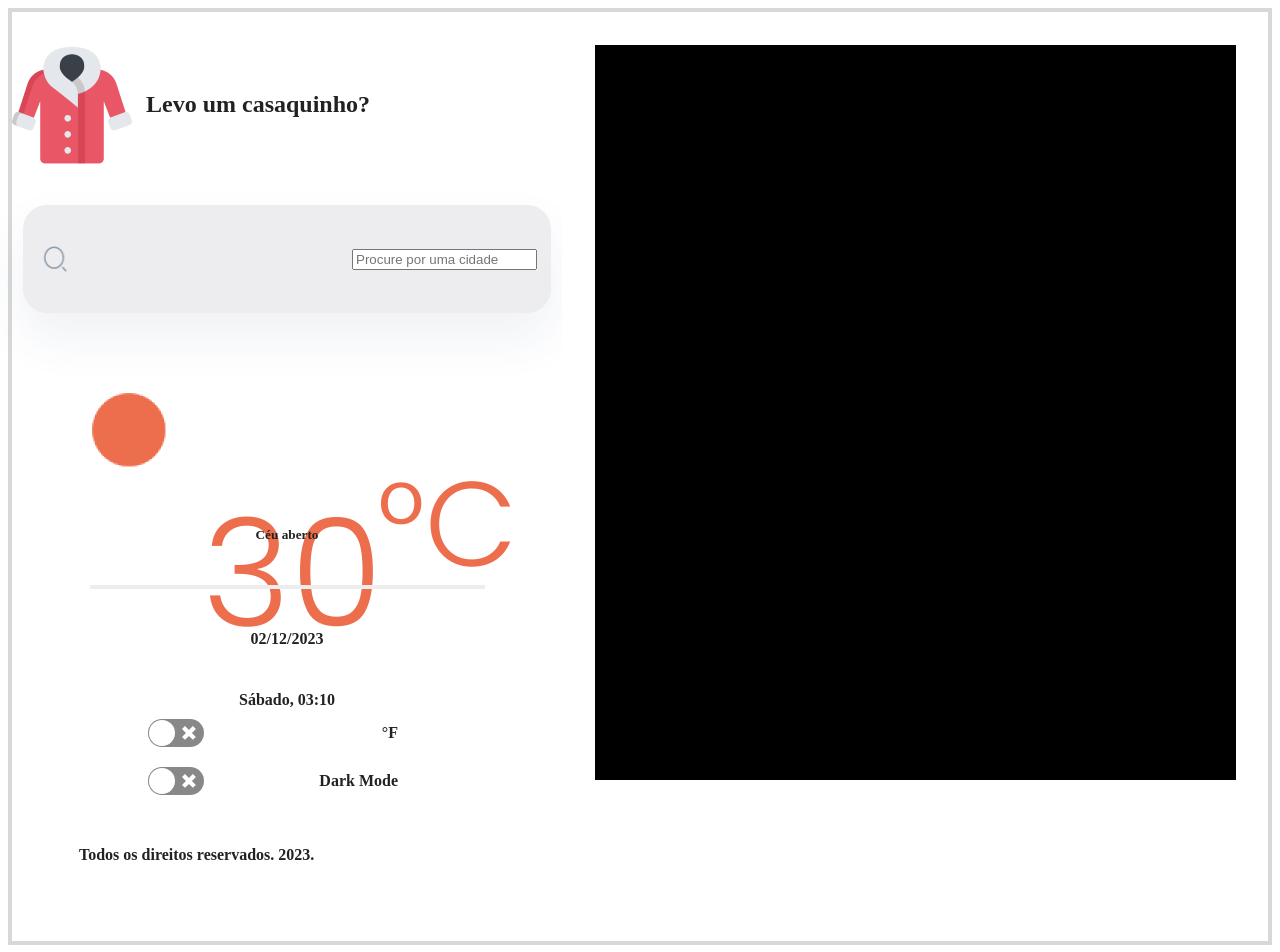
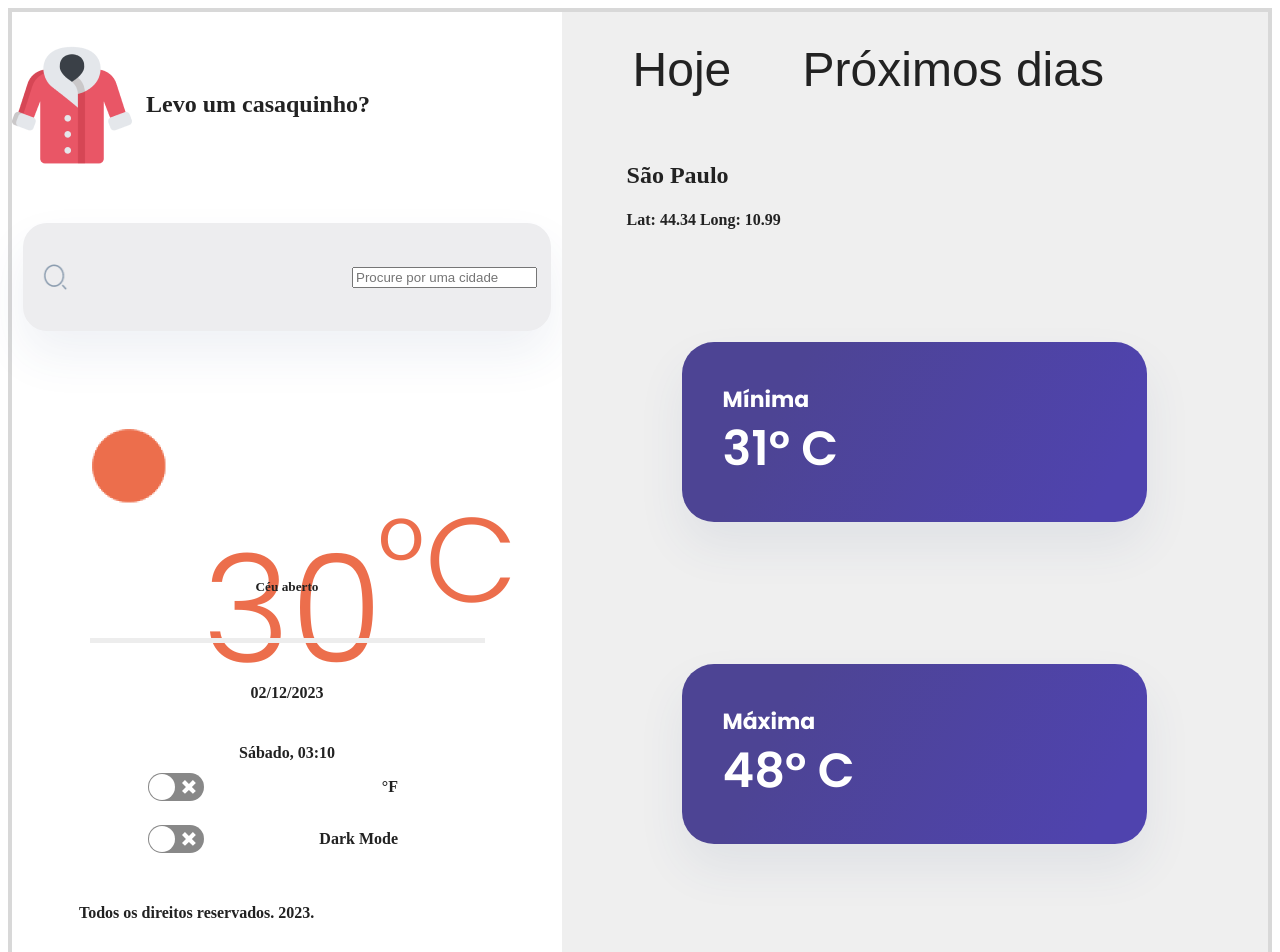
Before and after one commit to natybrum97/technical-challenge-weather, a React (Vite) app: page / in a window 1280 px wide. Shown: the top 952 px of the page. Built offline with nearby package versions, Linux system fonts and the light colour scheme; the HTML template or start-up script is replaced by a standard one.

Commit message:
feat: version with ready-made first page layout and dark mode.

```diff
--- a/src/components/LargerContainerContent.jsx
+++ b/src/components/LargerContainerContent.jsx
@@ -1,9 +1,60 @@
-import styled from "styled-components"
+import styled from "styled-components";
+import { useContext } from "react";
+import { WeatherContext } from "../contexts/WeatherContext";
+import { convertToFahrenheit } from "../useful/convertToFahrenheit";
 
 export default function LargerContainerContent() {
+
+    const { darkmode, fahrenheit } = useContext(WeatherContext);
+
+    const minimumTemperatureCelsius = 31;
+    const minimumTemperature = fahrenheit ? convertToFahrenheit(minimumTemperatureCelsius) : minimumTemperatureCelsius;
+
+    const maximumTemperatureCelsius = 48;
+    const maximumTemperature = fahrenheit ? convertToFahrenheit(maximumTemperatureCelsius) : maximumTemperatureCelsius;
+
+
     return (
 
-        <PageContainer>
+        <PageContainer darkmode={darkmode ? 'true' : 'false'}>
+
+            <DaysContainer>
+                <Today darkmode={darkmode ? 'true' : 'false'}>Hoje</Today>
+                <NextDays darkmode={darkmode ? 'true' : 'false'}>Próximos dias</NextDays>
+            </DaysContainer>
+
+            <CityContainer>
+                <City darkmode={darkmode ? 'true' : 'false'}>São Paulo</City>
+                <RightsReserved darkmode={darkmode ? 'true' : 'false'}>Lat: 44.34   Long: 10.99</RightsReserved>
+            </CityContainer>
+
+            <WeatherCharacteristics>
+
+                <Characteristics>
+                    <Text>Mínima</Text>
+                    <Value>{minimumTemperature.toFixed(0)}{fahrenheit ? '° F' : '° C'}</Value>
+                </Characteristics>
+
+                <Characteristics>
+                    <Text>Máxima</Text>
+                    <Value>{maximumTemperature.toFixed(0)}{fahrenheit ? '° F' : '° C'}</Value>
+                </Characteristics>
+
+                <Characteristics>
+                    <Text>Umidade</Text>
+                    <Value>64%</Value>
+                </Characteristics>
+
+                <Characteristics>
+                    <Text>Velocidade do vento</Text>
+                    <Value>12 m/s</Value>
+                </Characteristics>
+
+            </WeatherCharacteristics>
+
+            <Recommendation>Não, você não deve levar um casaquinho!</Recommendation>
+
+            <RightsReserved darkmode={darkmode ? 'true' : 'false'}>Dados fornecidos pela <span>Open Weather API</span></RightsReserved>
 
         </PageContainer>
 
@@ -13,5 +64,131 @@ export default function LargerContainerContent() {
 const PageContainer = styled.div`
     width: calc(100% - 65px);
     height: calc(100% - 65px);
-    background-color: black;
+    display:flex;
+    flex-direction: column;
+    justify-content: flex-start;
+    align-items: center;
+    background-color: ${(props) => (props.darkmode === 'true' ? "black" : "#EFEFEF")};
 `
+
+const DaysContainer = styled.div`
+    width: calc(100% - 10%);
+    height: 48px;
+    display:flex;
+    justify-content: flex-start;
+    align-items: center;
+`
+const Today = styled.button`
+    width: 120px;
+    height: 48px;
+    font-size: 48px;
+    line-height: 48px;
+    letter-spacing: 0em;
+    border: none;
+    text-align: left;
+    margin-right: 50px;
+    background-color: ${(props) => (props.darkmode === 'true' ? "black" : "#EFEFEF")};
+    color: ${(props) => (props.darkmode === 'true' ? "#FFF" : "#222222")};
+    cursor: pointer;
+`
+
+const NextDays = styled.button`
+    width: 350px;
+    height: 48px;
+    font-size: 48px;
+    line-height: 48px;
+    letter-spacing: 0em;
+    text-align: left;
+    border: none;
+    background-color: pink;
+    background-color: ${(props) => (props.darkmode === 'true' ? "black" : "#EFEFEF")};
+    color: ${(props) => (props.darkmode === 'true' ? "#FFF" : "#222222")};
+    cursor: pointer;
+`
+const CityContainer = styled.div`
+    width: calc(100% - 10%);
+    height: 180px;
+    margin-top: 50px;
+`
+
+const WeatherCharacteristics = styled.div`
+    width: calc(100% - 10%);
+    height: auto;
+    display: flex;
+    flex-wrap: wrap;
+    justify-content: center;
+    gap:calc(100% - 90%);
+`
+
+const Characteristics = styled.div`
+    width: 465px;
+    height: 180px;
+    margin-top: 50px;
+    border-radius: 32px;
+    background: linear-gradient(117.33deg, #4D4494 22.83%, #4F43AE 90.03%);
+    box-shadow: 0px 24px 48px 0px #314F7C14;
+    display: flex;
+    flex-direction: column;
+    justify-content: center;
+    align-items: flex-start;
+    gap: 20px;
+`
+
+const RightsReserved = styled.h4`
+    width: calc(100% - 10%);
+    height: 48px;
+    text-align: left;
+    color: ${(props) => (props.darkmode === 'true' ? "#FFF" : "#222222")};
+    span{
+        color:#96A7F2;
+    }
+`
+
+const Recommendation = styled.div`
+    width: calc(100% - 10%);
+    height: 150px;
+    display: flex;
+    justify-content: flex-start;
+    align-items: center;
+    color: #AFADAD;
+    font-family: 'Poppins';
+    font-size: 24px;
+    font-style: italic;
+    font-weight: 400;
+    line-height: 48px;
+    letter-spacing: 0em;
+`
+
+const Text = styled.div`
+    width: 250px;
+    height: 23px;
+    font-family: 'Poppins';
+    font-size: 22px;
+    font-weight: 700;
+    line-height: 24px;
+    letter-spacing: 0em;
+    text-align: left;
+    margin-left: 40px;
+    color: #FFFFFF;
+`
+
+const Value = styled.div`
+    width: 200px;
+    height: 45px;
+    font-family: 'Poppins';
+    font-size: 48px;
+    font-weight: 600;
+    line-height: 36px;
+    letter-spacing: 0em;
+    text-align: left;
+    margin-left: 40px;
+    color: #FFFFFF;
+`
+
+const City = styled.h1`
+    width: calc(100% - 10%);
+    display:flex;
+    justify-content: flex-start;
+    align-items: center;
+    color: ${(props) => (props.darkmode === 'true' ? "#FFF" : "#222222")};
+`;
--- a/src/pages/Weather.jsx
+++ b/src/pages/Weather.jsx
@@ -48,6 +48,6 @@ const LargerContainer = styled.section`
   flex-direction: column;
   justify-content: center;
   align-items: center;
-  background-color: ${(props) => (props.darkmode === 'true' ? "black" : "#FFF")};
-  height: 100vh;
+  background-color: ${(props) => (props.darkmode === 'true' ? "black" : "#EFEFEF")};
+  height: auto;
 `;
```
